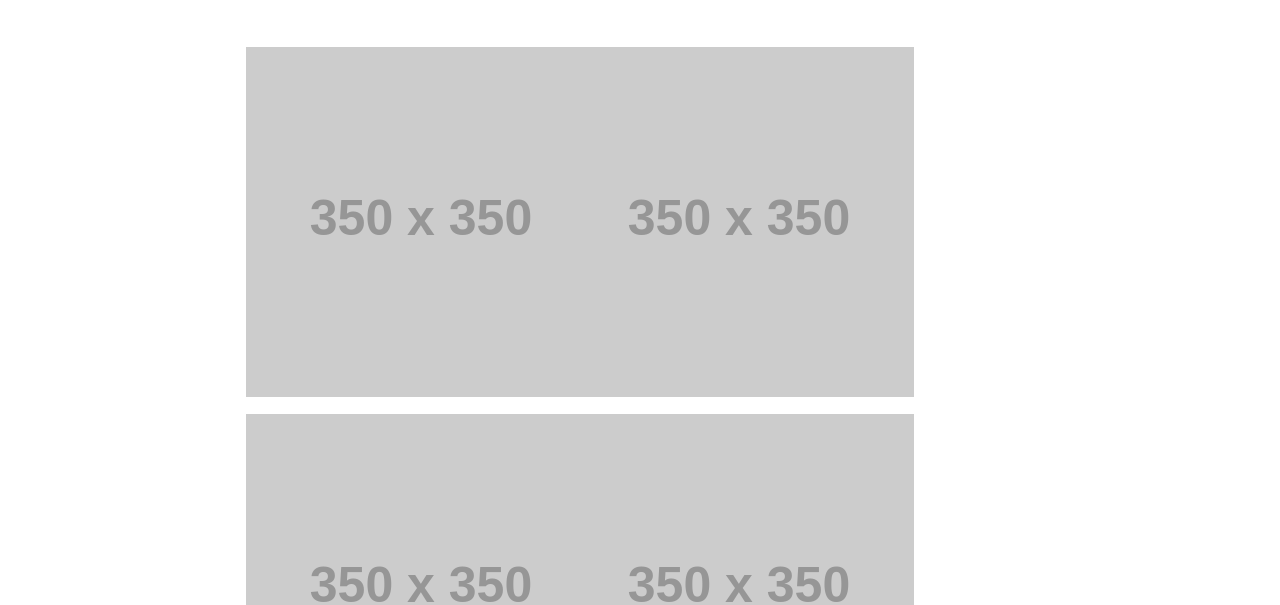
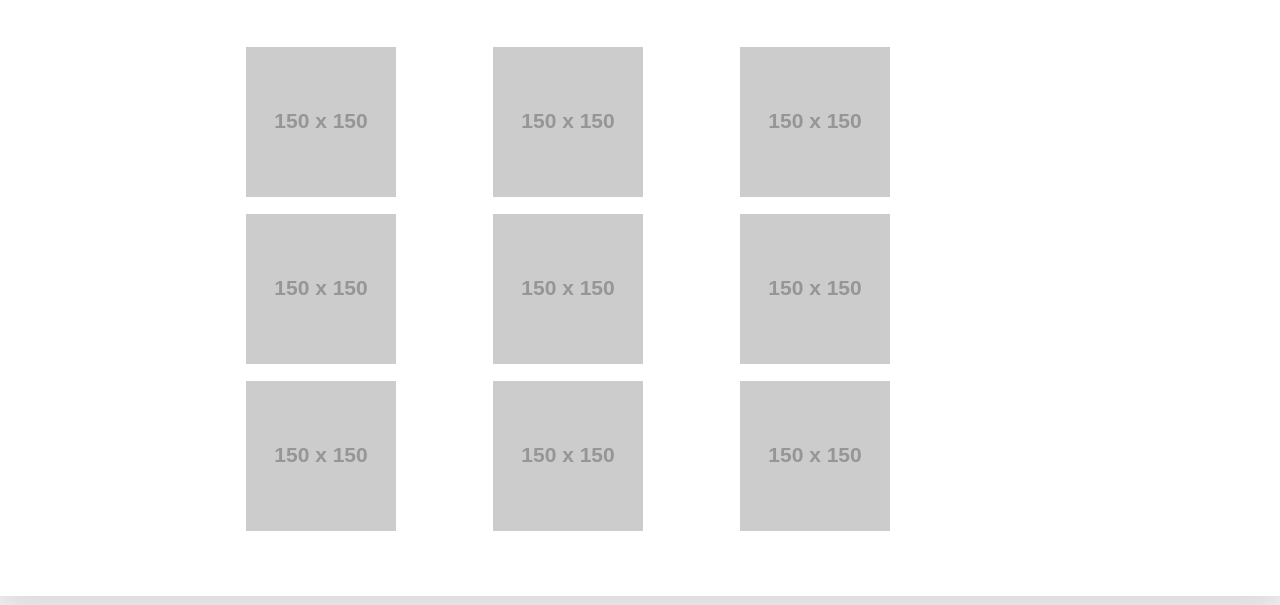
Before and after one commit to hinrichsad/homework2, a plain HTML site: page portfolio.html in a window 1280 px wide. Shown: the part 195-800 px from the top of the page. Drawn offline with nearby package versions, Linux system fonts and the light colour scheme; placeholder pictures from the web are drawn by us.

Commit message:
fully responsive portfolio skeleton ready to be stylized

```diff
--- a/portfolio.html
+++ b/portfolio.html
@@ -57,36 +57,36 @@
             </div>
             <div class="row" style="margin-top: 5%; margin-bottom: 5%;">
 
-                <div class="col-lg-4 col-md-6 col-xs-12" style="margin: 1% 2%;">
-                    <img src = "https://via.placeholder.com/350" alt="portfolio image">
+                <div class="col-lg-3 col-md-5 col-xs-12" style="margin: 1% 2%;">
+                    <img src = "https://via.placeholder.com/150" img-responsive alt="portfolio image">
                 </div>
-                <div class="col-lg-4 col-md-6 col-xs-12" style="margin: 1% 2%;">
-                    <img src = "https://via.placeholder.com/350" alt="portfolio image">
+                <div class="col-lg-3 col-md-5 col-xs-12" style="margin: 1% 2%;">
+                    <img src = "https://via.placeholder.com/150" img-responsive alt="portfolio image">
                 </div>
-                <div class="col-lg-4 col-md-6 col-xs-12" style="margin: 1% 2%;">
-                    <img src = "https://via.placeholder.com/350" alt="portfolio image">
+                <div class="col-lg-3 col-md-5 col-xs-12" style="margin: 1% 2%;">
+                    <img src = "https://via.placeholder.com/150" img-responsive alt="portfolio image">
                 </div>
-                <div class="col-lg-4 col-md-6 col-xs-12" style="margin: 1% 2%;">
-                    <img src = "https://via.placeholder.com/350" alt="portfolio image">
+                <div class="col-lg-3 col-md-5 col-xs-12" style="margin: 1% 2%;">
+                    <img src = "https://via.placeholder.com/150" img-responsive alt="portfolio image">
                 </div>
-                <div class="col-lg-4 col-md-6 col-xs-12" style="margin: 1% 2%;">
-                    <img src = "https://via.placeholder.com/350" alt="portfolio image">
+                <div class="col-lg-3 col-md-5 col-xs-12" style="margin: 1% 2%;">
+                    <img src = "https://via.placeholder.com/150" img-responsive alt="portfolio image">
                 </div>
-                <div class="col-lg-4 col-md-6 col-xs-12" style="margin: 1% 2%;">
-                    <img src = "https://via.placeholder.com/350" alt="portfolio image">
+                <div class="col-lg-3 col-md-5 col-xs-12" style="margin: 1% 2%;">
+                    <img src = "https://via.placeholder.com/150" img-responsive alt="portfolio image">
                 </div>
-                <div class="col-lg-4 col-md-6 col-xs-12" style="margin: 1% 2%;">
-                    <img src = "https://via.placeholder.com/350" alt="portfolio image">
+                <div class="col-lg-3 col-md-5 col-xs-12" style="margin: 1% 2%;">
+                    <img src = "https://via.placeholder.com/150" img-responsive alt="portfolio image">
                 </div>
-                <div class="col-lg-4 col-md-6 col-xs-12" style="margin: 1% 2%;">
-                    <img src = "https://via.placeholder.com/350" alt="portfolio image">
+                <div class="col-lg-3 col-md-5 col-xs-12" style="margin: 1% 2%;">
+                    <img src = "https://via.placeholder.com/150" img-responsive alt="portfolio image">
                 </div>
-                <div class="col-lg-4 col-md-6 col-xs-12" style="margin: 1% 2%;">
-                    <img src = "https://via.placeholder.com/350" alt="portfolio image">
+                <div class="col-lg-3 col-md-5 col-xs-12" style="margin: 1% 2%;">
+                    <img src = "https://via.placeholder.com/150" img-responsive alt="portfolio image">
                 </div>
             </div>
         </div>
-        <div class="col-sm-2"></div>
+
 
     </div>
 
```
Also changed, not shown: index.html (+25 -15 lines), 1 other file.
